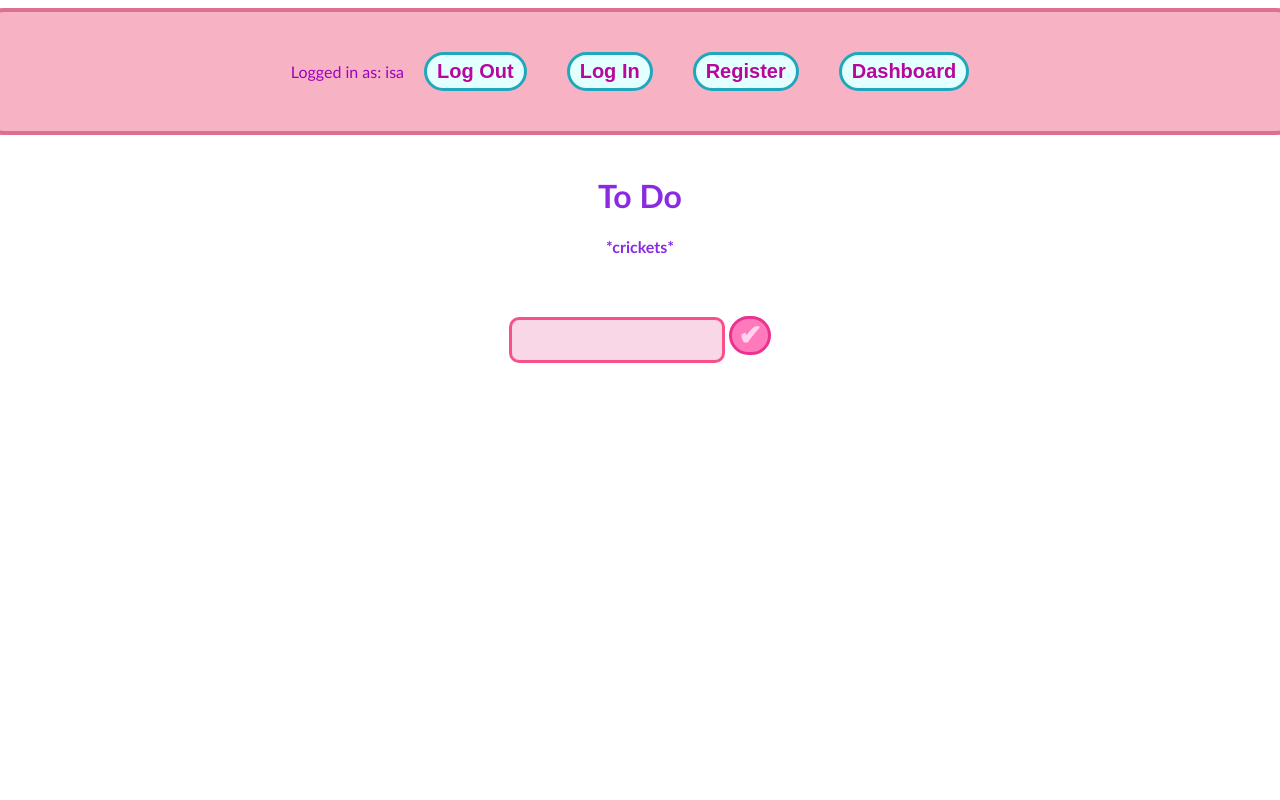
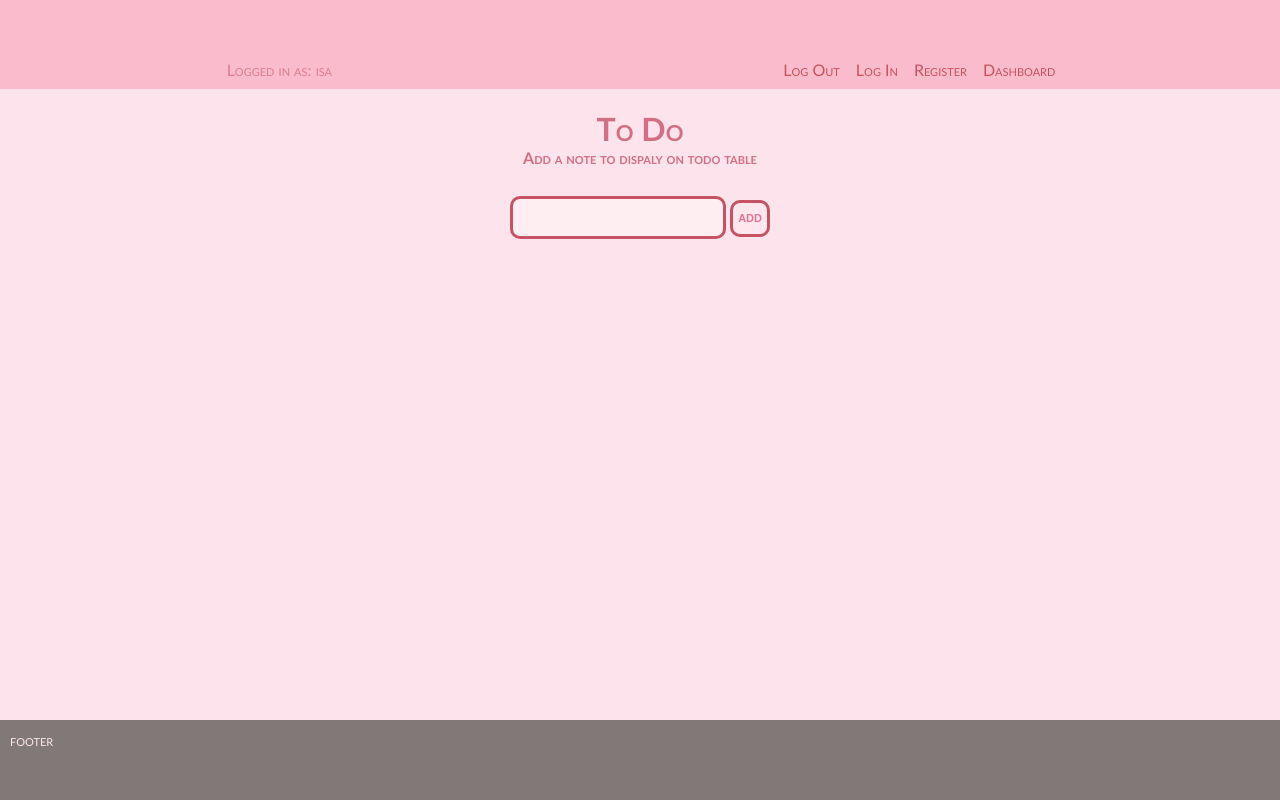
Before and after one commit to IsaEmilia/FLASKtreeni, a Flask app: page / in a window 1280 px wide. Run offline with Flask 2, Linux system fonts and the light colour scheme; a user stored in the database is signed in; data that the repository does not hold is empty.

Commit message:
Big style changes.

```diff
--- a/static/css/main.css
+++ b/static/css/main.css
@@ -1,14 +1,26 @@
+:root{
+    --bg-color: rgb(253, 227, 235);
+    --bg-color2: rgb(250, 201, 215);
+    --border: rgb(198, 83, 100);
+}
+*{
+    margin: 0;
+    font-variant: small-caps;
+}
 .page{
-    margin-top: 0;
+    margin: 0;
     display: flex;
     flex-direction: column;
+    gap: 0;
     align-items: center;
     justify-items: center;
+    background-color: var(--bg-color);
+    min-height: 100vh;
 }
 .content{
-    margin-top: 0;
+    margin: 0;
     font-family: 'Trebuchet MS', 'Lucida Sans Unicode', 'Lucida Grande', 'Lucida Sans', Arial, sans-serif;
-    color: blueviolet;
+    color: rgb(209, 111, 132);
     display: flex;
     align-items: center;
     justify-content: center;
@@ -17,46 +29,44 @@
 }
 .dashboard{
     font-family: 'Trebuchet MS', 'Lucida Sans Unicode', 'Lucida Grande', 'Lucida Sans', Arial, sans-serif;
-    color: blueviolet;
-    background-image: url(/images/sunset.jpg);
-    background-size: cover;
-    background-color: rgb(215, 247, 247);
+    color: rgb(238, 134, 160);
+    background-color: var(--bg-color2);
     display: flex;
     align-items: center;
     justify-content: center;
     flex-direction: column;
     padding: 20px;
     border: 5px solid palevioletred;
-    border-radius: 20px;
+    border-radius: 10px;
     max-width: 600px;
     margin-top: 50px;
+    font-size: 14px;
 }
 .dashbutt{
     align-self: center;
     margin: 20px;
     font-size: 20px;
     font-weight: bold;
-    border-radius: 60px;
     padding: 0 20fr;
-    color: blueviolet;
+    color: rgb(209, 111, 132);
     text-align: center;
-    border: 3px solid rgb(30, 168, 189);
-    background-color: rgb(228, 255, 255);
+    border: 3px solid var(--border);
+    border-radius: 10px;
+    background-color: rgb(255, 228, 236);
     padding: 5px 10px;
 }
 .dashbutt:hover{
-    background-color: rgb(141, 238, 238);
+    background-color: #fabbcd;
 }
 button{
     align-self: center;
     margin: 20px;
     font-size: 20px;
-    font-weight: bold;
     border-radius: 60px;
     padding: 0 20fr;
-    color: blueviolet;
+    color: rgb(209, 111, 132);
     text-align: center;
-    border: 3px solid rgb(30, 168, 189);
+    border: 3px solid var(--border);
     background-color: rgb(228, 255, 255);
     padding: 5px 10px;
 }
@@ -64,69 +74,63 @@ button{
     display: flex;
     flex-direction: row;
     align-items: center;
-    justify-content: center;
-    border: 4px solid palevioletred;
-    border-radius: 20px;
-    padding: 20px;
-    background-color: rgb(247, 178, 195);
+    justify-content: space-around;
+    padding-top: 50px;
+    background-color: #fabbcd;
     width: 100%;
     margin-top: 0;
     font-family: 'Trebuchet MS', 'Lucida Sans Unicode', 'Lucida Grande', 'Lucida Sans', Arial, sans-serif;
 }
 h2{
-    color: blueviolet;
+    color: rgb(246, 131, 156);
 }
 .headbutt{
-    align-self: flex-start;
-    margin: 20px;
-    font-size: 20px;
-    font-weight: bold;
-    border-radius: 60px;
-    padding: 0 20fr;
-    color: blueviolet;
-    text-align: center;
-    border: 3px solid rgb(30, 168, 189);
-    background-color: rgb(228, 255, 255);
-    padding: 5px 10px;
+    padding: 5px;
+    display: block;
+    padding: 8px;
+    float: left;
 }
-p{
-    color: rgb(160, 0, 192);
+.loggedinas{
+    color: rgb(219, 124, 143);
     font-family: 'Trebuchet MS', 'Lucida Sans Unicode', 'Lucida Grande', 'Lucida Sans', Arial, sans-serif;
+    float: left;
 }
 
-.headbutt:hover{
-    background-color: rgb(141, 238, 238);
+ul {
+    list-style-type: none;
+    margin: 0;
+    padding: 0;
+
 }
-
-h1{
-    margin-bottom: 0;
+li {
+    display: inline;
+    background-color: #fabbcd;
 }
-
 table{
-    padding: 10px;
-    background-color: rgb(215, 247, 247);
-    border: 6px solid palevioletred;
-    border-radius: 20px;
+    display: flex;
+    flex-direction: column;
+    row-gap: 0;
+    background-color: rgb(247, 215, 227);
+    border: 4px solid var(--border);
     max-width: 600px;
-    margin: 20px;
 }
 
 th{
     font-size: large;
     padding: 10px;
-    border-bottom: 2px dashed royalblue;
-    color: rgb(85, 49, 119);
-}
-
-tr{
-    padding: auto;
-    border-bottom: 1px solid royalblue;
+    color: rgb(209, 111, 132);
 }
 
 td{
-    padding: 10px;
+    padding: 4px 10px;
+
 }
-
+tr:nth-child(even) {
+    background-color: #ffeef1;
+}
+td.buttons{
+    display: flex;
+}
 .buttons{
     font-size: larger;
     font-weight: bold;
@@ -140,36 +144,49 @@ td{
 }
 
 input[type=button], input[type=submit]{
-    padding: 0 6px;
-    border-radius: 60px;
-    font-size: 28px;
-    font-weight: bolder;
-    background-color: rgb(255, 122, 188);
-    border: 3px solid rgb(235, 50, 142);
-    color: rgb(255, 212, 237);
-    margin-top: 10px;
+    padding:5px;
+    padding-bottom: 8px;
+    color: rgb(222, 119, 146);
+    border: 3px solid var(--border);
+    border-radius: 10px;
+    font-size: 16px;
+    font-weight: bold;
+    background-color: rgb(255, 231, 237);
 }
 input[type=button], input[type=submit]:hover{
-    background-color: rgb(146, 0, 85);
-    border-radius: 60px;
-    border: 3px solid rgb(63, 0, 31);
+    background-color: rgb(255, 184, 195);
+
 }
 input[name=content]{
-    border: 3px solid rgb(248, 81, 137);
+    border: 3px solid rgb(198, 83, 100);
     border-radius: 10px;
-    height: 30px;
+    height: 27px;
     max-width: 300px;
     min-width: 200px;
     text-decoration: none;
     margin: auto;
     padding: 5px;
-    background-color: rgb(250, 215, 231);
+    background-color: rgb(254, 237, 241);
 }
 
 a{
     text-decoration: none;
-    color: rgb(185, 6, 155);
+    color: rgb(199, 83, 93);
 }
 a:hover{
-    color: black;
+    color: rgb(24, 23, 23);
 }
+
+footer{
+    position: absolute;
+    bottom: 0;
+    width: 100%;
+    height: 5rem;
+    background-color: #817878;
+    color: rgb(255, 231, 237);
+    position: absolute;
+    margin: 0;
+}
+p{
+    padding: 10px;
+}
--- a/templates/index.html
+++ b/templates/index.html
@@ -8,25 +8,18 @@
 {% block body %}
 <div class="page">
     <div class="header">
-        <p>Logged in as: {{current_user.username}}</p>
-        <button class="headbutt">
-            <a href="{{url_for('logout')}}">Log Out</a>
-        </button>
-        <button class="headbutt">
-            <a href="{{ url_for('login')}}">Log In</a>
-        </button>
-        <button class="headbutt">
-            <a href="{{ url_for('register')}}">Register</a>
-        </button>
-        <button class="headbutt">
-            <a href="{{ url_for('dashboard')}}">Dashboard</a>
-        </button>
-
+        <p class="loggedinas">Logged in as: {{current_user.username}}</p>
+            <ul>
+                <li><a class="headbutt" href="{{url_for('logout')}}"> Log Out </a></li>
+                <li><a class="headbutt" href="{{ url_for('login')}}">Log In</a></li>
+                <li><a class="headbutt" href="{{ url_for('register')}}">Register</a></li>
+                <li> <a class="headbutt" href="{{ url_for('dashboard')}}">Dashboard</a></li>
+            </ul>
     </div>
     <div class="content">
         <h1>To Do</h1>
         {% if tasks|length < 1 %}
-        <h4>*crickets*</h4>
+        <h4>Add a note to dispaly on todo table</h4>
         {% else %}
         {% if tasks.completed %}
         {% endif %}
@@ -35,21 +28,15 @@
             <tr>
                 <th>Task</th>
                 <th>Added</th>
-                <th>User</th>
-                <th>Done</th>
                 <th>Actions</th>
             </tr>
             {% for task in tasks %}
                 <tr>
                     <td>{{ task.content }}</td>
                     <td>{{ task.date_created.date() }}</td>
-                    <td>{{task.created_by}}</td>
-                    <td>{{task.completed}}</td>
                     <td class="buttons">
                         <a href="/delete/{{task.id}}">&#10008;</a>
-                        <br>
                         <a href="/update/{{task.id}}">&#10000;</a>
-                        <br>
                         <a href="">&#10004;</a>
                     </td>
                 </tr>
@@ -60,10 +47,14 @@
         <br>
         <div class="form">
             <form action="/"method="POST">
-                <input type="text" name="content" id="content">
-                <input id="submit" type="submit" value="&#10004;">
+                <input type="text" name="content" id="content" required>
+                <input id="submit" type="submit" value="add">
             </form>
         </div>
+
+        <footer>
+           <p> footer </p>
+        </footer>
 </div>
 
 
```
Also changed, not shown: templates/dashboard.html (+2 -6 lines), templates/login.html (+4 -6 lines), templates/register.html (+3 -7 lines), database.db.
